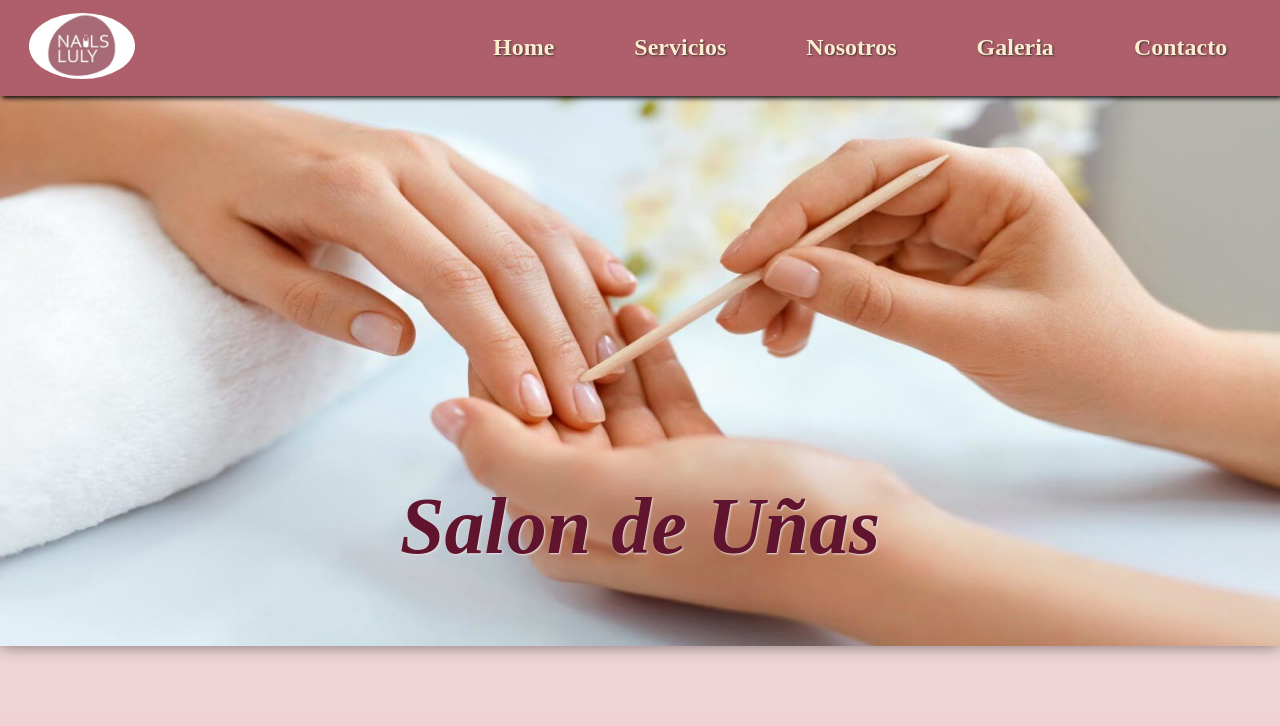
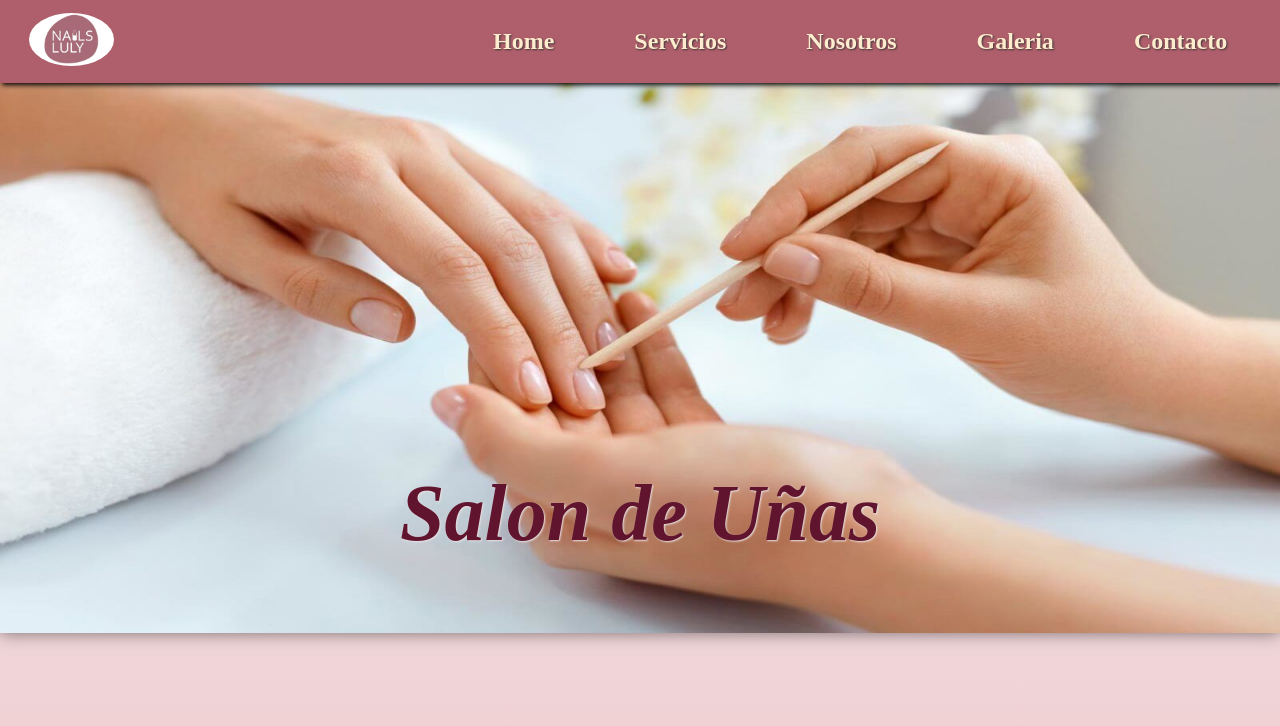
Before and after one commit to sole-arguello/PreEntrega3-ArguelloMariaSoledad, a website: page index.html in a window 1280 px wide. Shown: the top 726 px of the page. Drawn offline with Linux system fonts and the light colour scheme.

Commit message:
corrijo logo

```diff
--- a/scss/_responsive.scss
+++ b/scss/_responsive.scss
@@ -140,7 +140,7 @@
     .container {
       &__logo {
         &--img {
-          width: 30%;
+          width: 20%;
         }
       }
       .nav {
@@ -225,11 +225,6 @@
 @media (min-width: 1200px) {
   header {
     .container {
-      &__logo {
-        &--img {
-          width: 25%;
-        }
-      }
       .nav {
         &__list {
           &--items {
```
Also changed, not shown: css/style.css, 1 other file.
